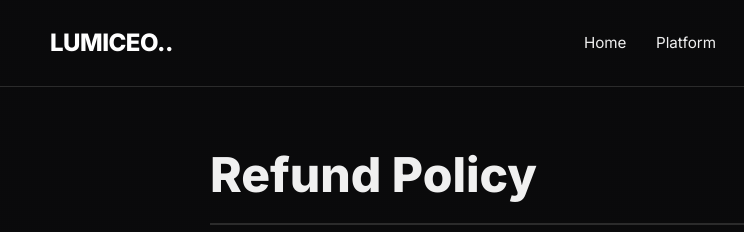
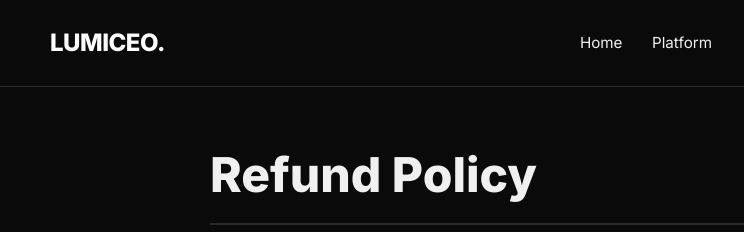
Before and after one commit to zakariyaeazizi/LUMICEO, a plain HTML site: page refund-policy.html in a window 1280 px wide. Shown: the top 232 px of the page, 0-744 px from the left. Drawn offline with Linux system fonts and the light colour scheme.

Commit message:
Update refund-policy.html

```diff
--- a/refund-policy.html
+++ b/refund-policy.html
@@ -9,7 +9,7 @@
 </head>
 <body>
     <header class="header">
-        <div class="logo">LUMICEO..</div>
+        <div class="logo">LUMICEO.</div>
         <nav class="nav">
             <a href="index.html">Home</a>
             <a href="#">Platform</a>
```
